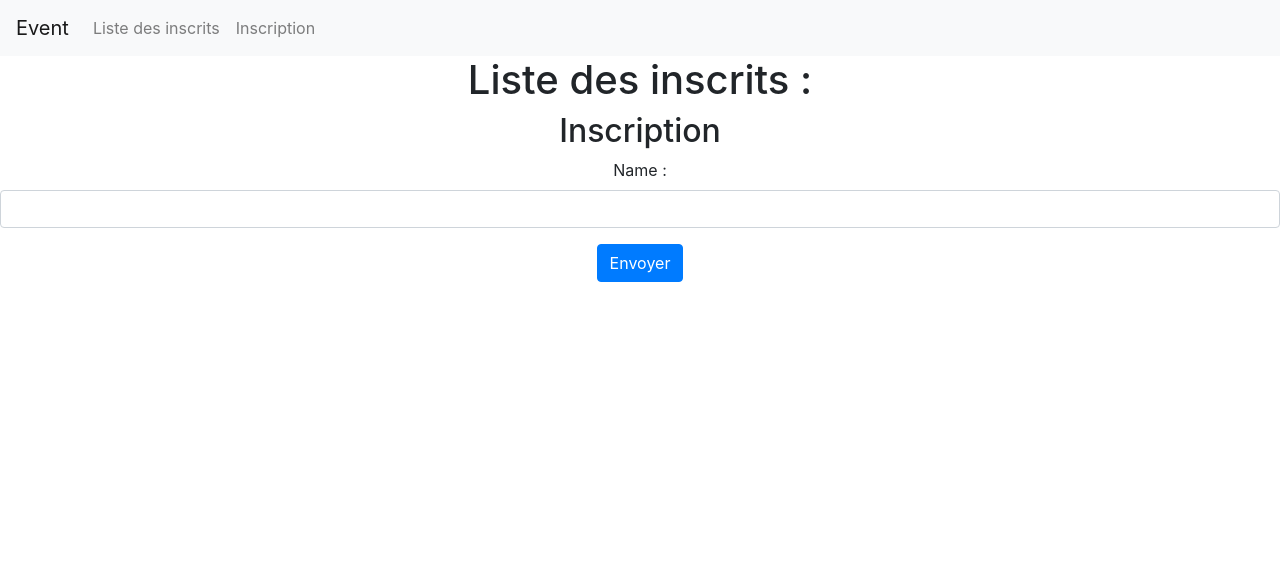
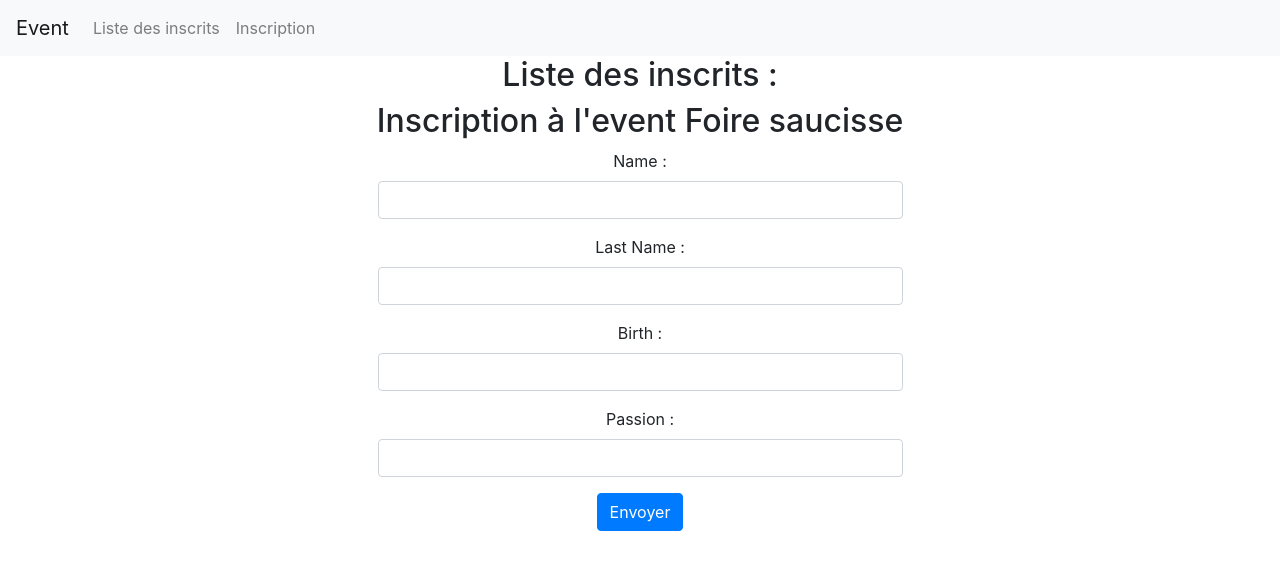
Before and after one commit to Seb6277/form_project, a React (Create React App) app in the folder client/: page / in a window 1280 px wide. Shown: the top 570 px of the page. Built offline with nearby package versions, Linux system fonts and the light colour scheme.

Commit message:
created server test

```diff
--- a/client/src/components/registerComponent.js
+++ b/client/src/components/registerComponent.js
@@ -1,19 +1,46 @@
 import React from 'react';
 
 class RegisterComponent extends React.Component{
+    constructor(props) {
+        super(props)
+
+        this.state = {
+            name: 'Foire saucisse'
+        }
+    }
+
+    handleSubmit(e) {
+        e.preventDefault()
+        console.log('clicked')
+    }
+
     render() {
         return(
-            <div>
-                <h2>Inscription</h2>
+            <div className="container">
+                <h2>Inscription à l'event {this.state.name}</h2>
+                <div className="col-sm-6 offset-sm-3">
                     <form>
                         <div className="form-group">
                             <label className="form-label" for="name">Name :</label>
                             <input className="form-control" id="name" type="text"></input>
                         </div>
-                    <button className="btn btn-primary">
+                        <div className="form-group">
+                            <label className="form-label" for="lastname">Last Name :</label>
+                            <input className="form-control" id="lastname" type="text"></input>
+                        </div>
+                        <div className="form-group">
+                            <label className="form-label" for="birth">Birth :</label>
+                            <input className="form-control" id="birth" type="text"></input>
+                        </div>
+                        <div className="form-group">
+                            <label className="form-label" for="passion">Passion :</label>
+                            <input className="form-control" id="passion" type="text"></input>
+                        </div>
+                        <button className="btn btn-primary" onClick={(e) => this.handleSubmit(e)}>
                             Envoyer
                         </button>
                     </form>
+                </div>
             </div>
         );
     }
--- a/client/src/components/registeredListComponents.js
+++ b/client/src/components/registeredListComponents.js
@@ -4,7 +4,7 @@ class RegisteredList extends React.Component{
     render() {
         return (
             <div>
-                <h1>Liste des inscrits : </h1>
+                <h2>Liste des inscrits : </h2>
             </div>
         );
     }
--- a/package.json
+++ b/package.json
@@ -5,7 +5,8 @@
   "main": "index.js",
   "scripts": {
     "start": "nodemon server.js",
-    "dev" : "concurrently \"nodemon server.js\" \"npm start --prefix=client\""
+    "dev" : "concurrently \"nodemon server.js\" \"npm start --prefix=client\"",
+    "test": "mocha server.test.js"
   },
   "keywords": [],
   "author": "",
@@ -15,7 +16,9 @@
     "mongoose": "^5.7.8"
   },
   "devDependencies": {
+    "chai": "^4.2.0",
     "concurrently": "^5.0.0",
+    "mocha": "^6.2.2",
     "nodemon": "^1.19.4"
   }
 }
```
Also changed, not shown: 2 other files (tests, documents, lock files or other folders). Lines whose indentation alone changed are shown as unchanged.
